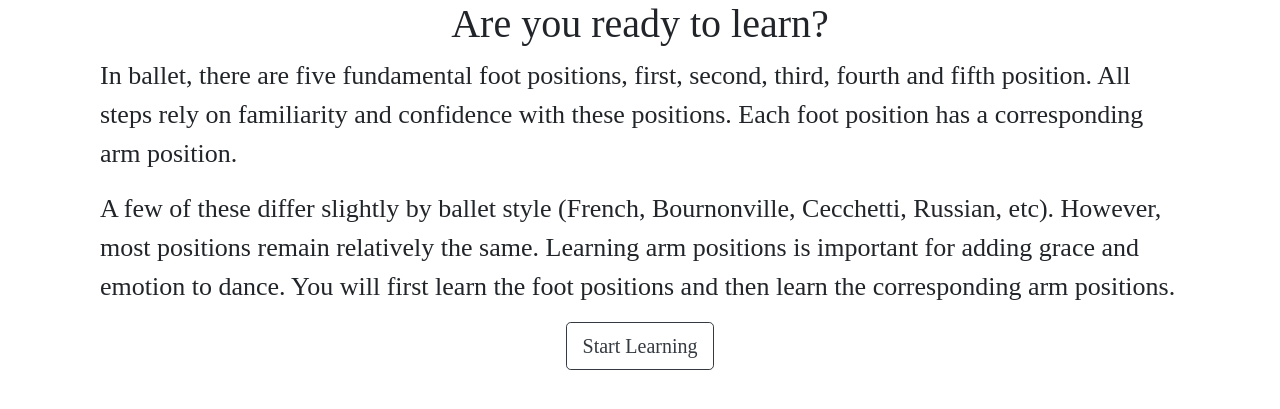
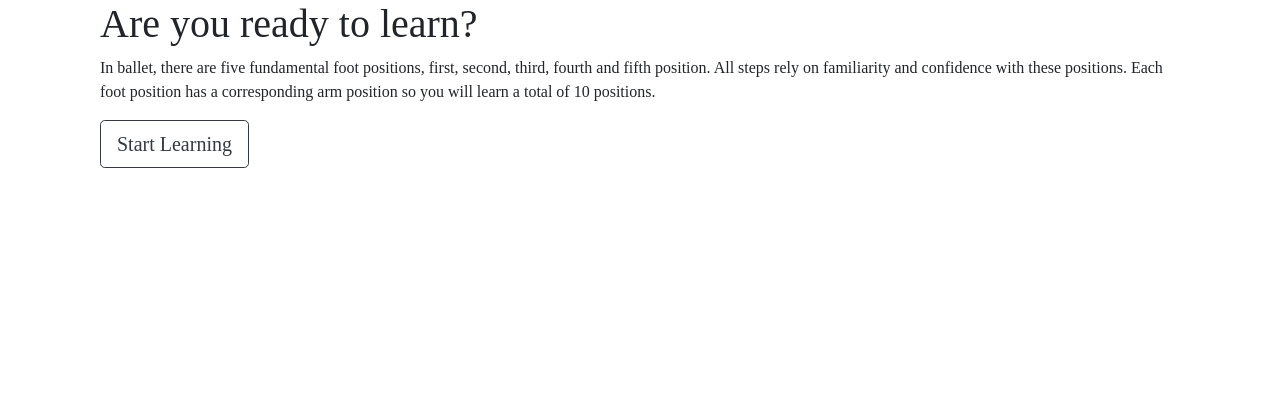
Before and after one commit to pazitschrecker/BalletBasics, a Flask app: page /learn in a window 1280 px wide. Shown: the part 56-465 px from the top of the page. Run offline with Flask 2, Linux system fonts and the light colour scheme; some libraries are stand-ins or nearby versions.

Commit message:
Removed extra text from learn start screen

```diff
--- a/templates/learn.html
+++ b/templates/learn.html
@@ -10,42 +10,22 @@
   <link rel="stylesheet" href="http://code.jquery.com/ui/1.12.1/themes/base/jquery-ui.css">
   <script src="../static/flashcard.js"></script>
   <script src="../static/navigation.js"></script>
+  <link rel="stylesheet" type="text/css" href="../static/css/learn.css">
 </head>
-
-<style media="screen">
-
-  .container{
-    display: flex;
-    justify-content: center;
-    flex-direction: column;
-    align-content: center;
-    align-items: center;
-  }
-
-  p{
-    font-size: 26px;
-  }
-</style>
-
 
 <body>
   {% extends "layout.html" %}
 
   {% block content %}
 
-  <div class="container">
+  <div class="container space_top">
     <h1>Are you ready to learn?</h1>
-    <p>
-      In ballet, there are five fundamental foot positions, first, second, third, fourth and fifth position.
+    <p class="space_top">
+      In ballet, there are <span class="highlight">five fundamental foot positions</span>, first, second, third, fourth and fifth position.
       All steps rely on familiarity and confidence with these positions.
-      Each foot position has a corresponding arm position.
+      <span class="highlight">Each foot position has a corresponding arm position</span> so you will learn a total of 10 positions.
     </p>
-    <p>
-      A few of these differ slightly by ballet style (French, Bournonville, Cecchetti, Russian, etc). However, most positions remain relatively the same.
-      Learning arm positions is important for adding grace and emotion to dance.
-      You will first learn the foot positions and then learn the corresponding arm positions.
-    <p>
-    <button type="button" name="button" class="btn btn-outline-dark btn-lg" id="start_learn_btn">Start Learning</button>
+    <button type="button" name="button" class="btn btn-outline-dark btn-lg space_top space_top" id="start_learn_btn">Start Learning</button>
     </div>
 
   {% endblock %}
```
